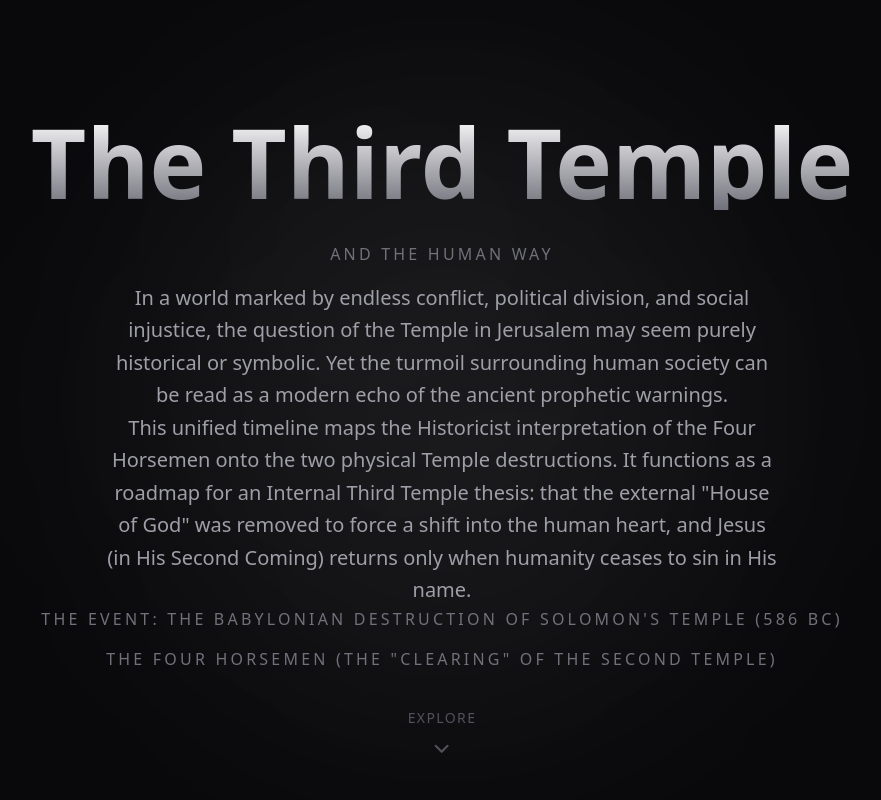
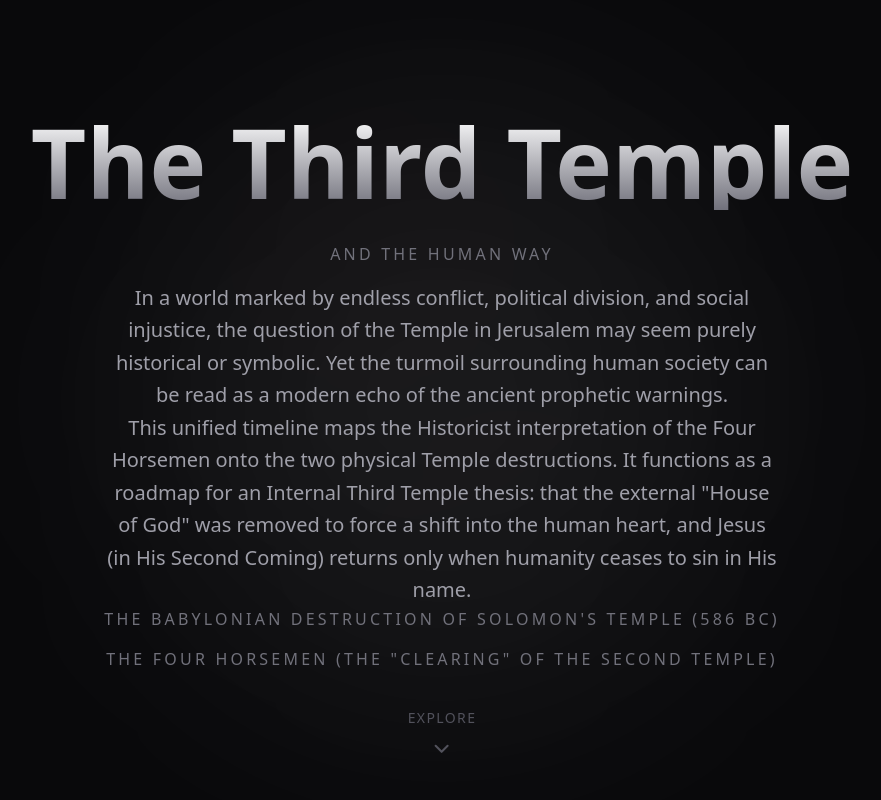
Before and after one commit to galen108/The-Human-Way, a Next.js app: page / in a window 1280 px wide. Shown: the top 800 px of the page, without its empty margins (198-1079 px from the left). Built offline with nearby package versions, Linux system fonts and the light colour scheme.

Commit message:
The-Human-Way, 3/18/2026 — Updae to content.ts and Hero.tsx

```diff
--- a/data/content.ts
+++ b/data/content.ts
@@ -4,7 +4,7 @@ export const CONTENT = {
         subtitle: "and the Human Way",
         description: "In a world marked by endless conflict, political division, and social injustice, the question of the Temple in Jerusalem may seem purely historical or symbolic. Yet the turmoil surrounding human society can be read as a modern echo of the ancient prophetic warnings.",
         thesis: "This unified timeline maps the Historicist interpretation of the Four Horsemen onto the two physical Temple destructions. It functions as a roadmap for an Internal Third Temple thesis: that the external \"House of God\" was removed to force a shift into the human heart, and Jesus (in His Second Coming) returns only when humanity ceases to sin in His name.",
-        event: "The Event: The Babylonian destruction of Solomon's Temple (586 BC)",
+        event: "The Babylonian destruction of Solomon's Temple (586 BC)",
         clearing: "The Four Horsemen (The \"Clearing\" of the Second Temple)",
     },
     horsemen: [
```
